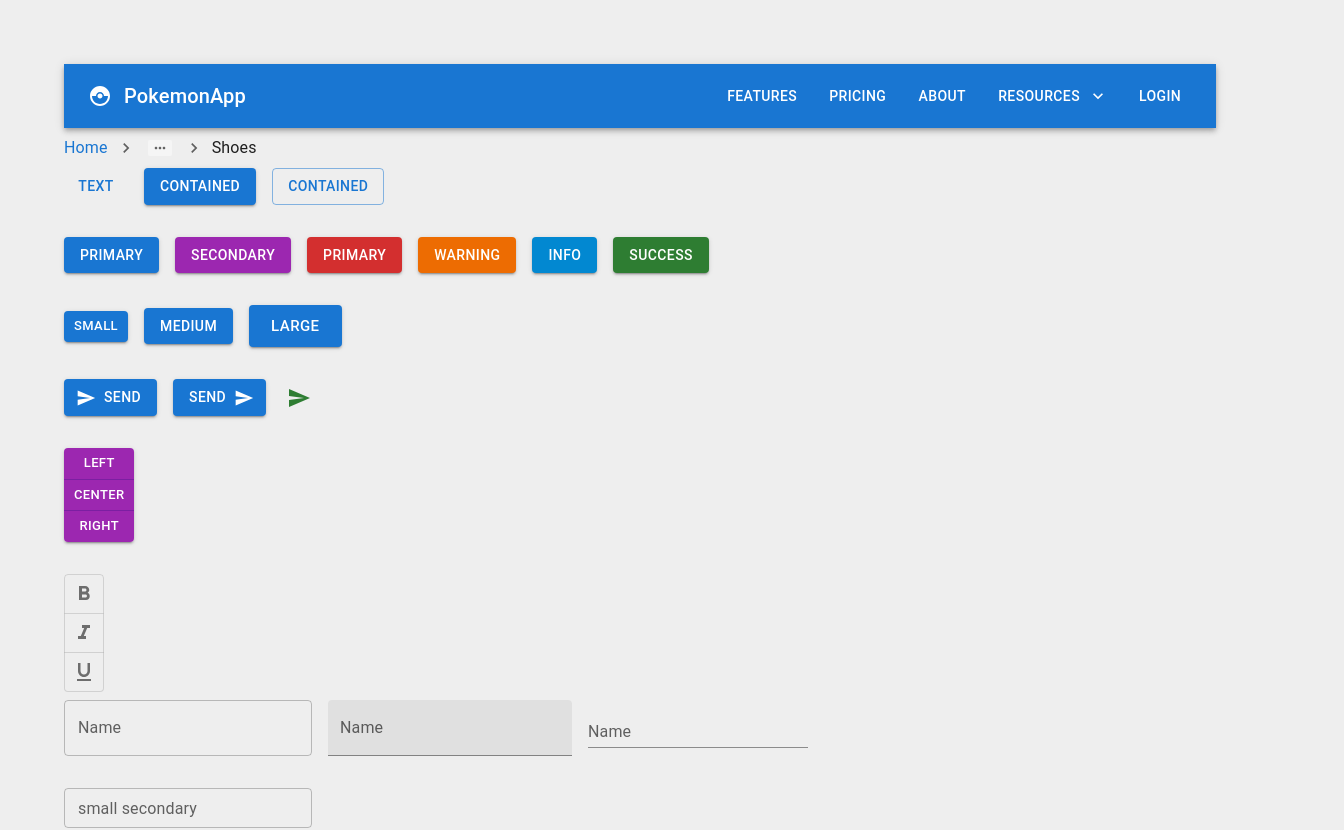
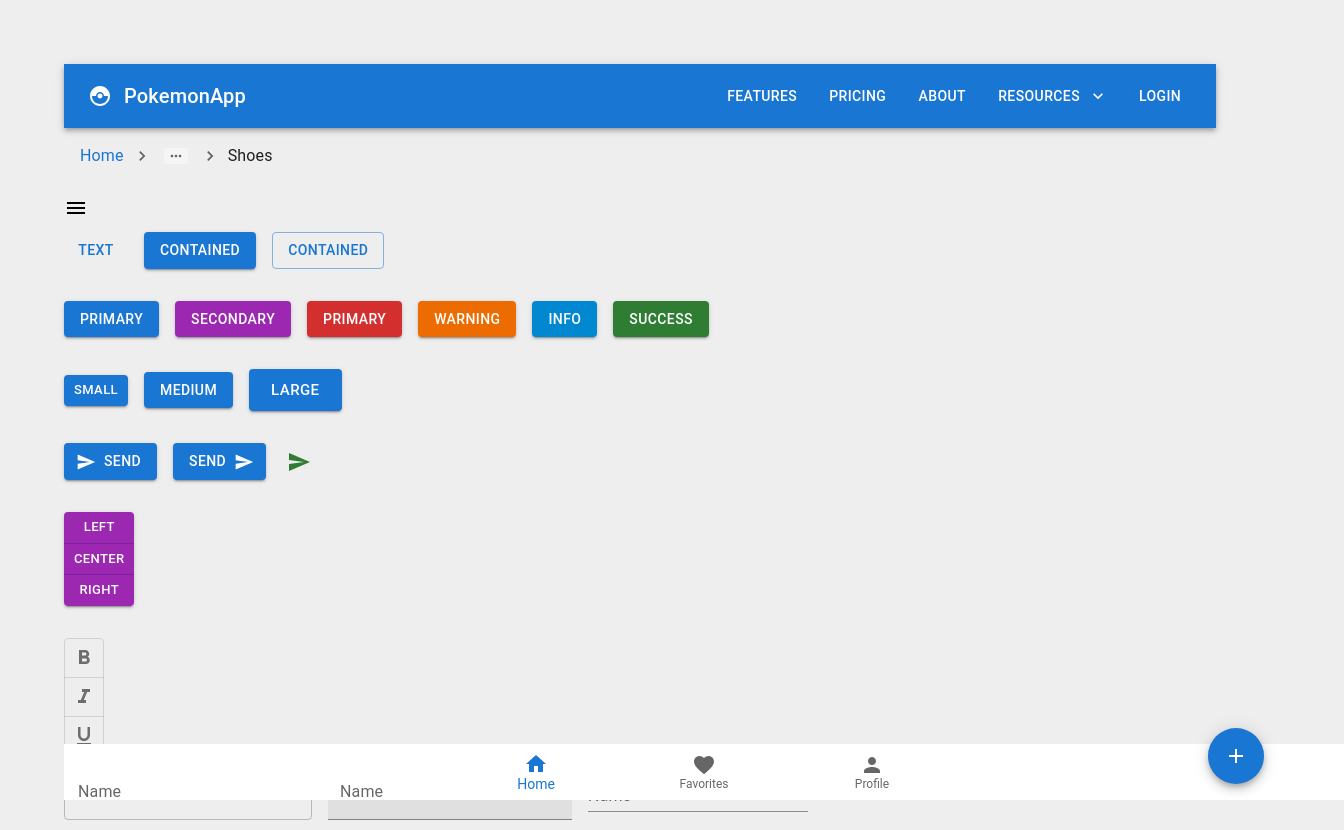
Before and after one commit to samgliu/mui-demo-basic, a React (Create React App) app: page / in a window 1280 px wide. Shown: the top 830 px of the page, 1344 px wide, since content can reach past the window. Built offline with nearby package versions, Linux system fonts and the light colour scheme.

Commit message:
feat: Adding MuiBottomNavigation MuiDrawer MuiSpeedDial following Tutorial 25-27

```diff
--- a/src/App.tsx
+++ b/src/App.tsx
@@ -15,15 +15,19 @@ import { MuiTextfield } from './components/MuiTextField';
 import { MuiNavbar } from './components/MuiNavbar';
 import { MuiLink } from './components/MuiLink';
 import MuiBreadcrumbs from './components/MuiBreadcrumbs';
+import { MuiDrawer } from './components/MuiDrawer';
+import { MuiBottomNavigation } from './components/MuiBottomNavigation';
+import { MuiSpeedDial } from './components/MuiSpeedDial';
 //import { MuiTypography } from './components/MuiTypography';
 
 function App() {
   return (
     <div className="App">
       {/* <MuiTypography /> */}
+      <MuiNavbar />
+      <MuiBreadcrumbs />
+      <MuiDrawer />
       <Stack spacing={1}>
-        <MuiNavbar />
-        <MuiBreadcrumbs />
         <MuiButton />
         <MuiTextfield />
         <MuiSelect />
@@ -38,6 +42,8 @@ function App() {
         <MuiMuiImageList />
         <MuiLink />
       </Stack>
+      <MuiBottomNavigation />
+      <MuiSpeedDial />
     </div>
   );
 }
--- /dev/null
+++ b/src/components/MuiBottomNavigation.tsx
@@ -0,0 +1,28 @@
+import { useState } from 'react';
+
+import { BottomNavigation, BottomNavigationAction } from '@mui/material';
+import HomeIcon from '@mui/icons-material/Home';
+import FavoriteIcon from '@mui/icons-material/Favorite';
+import PersonIcon from '@mui/icons-material/Person';
+
+export const MuiBottomNavigation = () => {
+  const [value, setValue] = useState(0);
+  return (
+    <BottomNavigation
+      sx={{
+        width: '100%',
+        position: 'absolute',
+        bottom: 0,
+      }}
+      value={value}
+      onChange={(event, newValue) => {
+        setValue(newValue);
+      }}
+      showLabels
+    >
+      <BottomNavigationAction label="Home" icon={<HomeIcon />} />
+      <BottomNavigationAction label="Favorites" icon={<FavoriteIcon />} />
+      <BottomNavigationAction label="Profile" icon={<PersonIcon />} />
+    </BottomNavigation>
+  );
+};
--- /dev/null
+++ b/src/components/MuiDrawer.tsx
@@ -0,0 +1,32 @@
+import { useState } from 'react';
+
+import { Box, Drawer, IconButton, Typography } from '@mui/material';
+import MenuIcon from '@mui/icons-material/Menu';
+
+export const MuiDrawer = () => {
+  const [isDrawerOpen, setIsDrawerOpen] = useState(false);
+  return (
+    <>
+      <IconButton
+        size="large"
+        edge="start"
+        color="inherit"
+        aria-label="logo"
+        onClick={() => setIsDrawerOpen(true)}
+      >
+        <MenuIcon />
+      </IconButton>
+      <Drawer
+        anchor="left"
+        open={isDrawerOpen}
+        onClose={() => setIsDrawerOpen(false)}
+      >
+        <Box p={2} width="250px" textAlign="center" role="presentation">
+          <Typography variant="h6" component="div">
+            Side Panel
+          </Typography>
+        </Box>
+      </Drawer>
+    </>
+  );
+};
--- /dev/null
+++ b/src/components/MuiSpeedDial.tsx
@@ -0,0 +1,22 @@
+import { SpeedDial, SpeedDialAction, SpeedDialIcon } from "@mui/material";
+import CopyIcon from '@mui/icons-material/FileCopyOutlined';
+import PrintIcon from '@mui/icons-material/Print';
+import ShareIcon from '@mui/icons-material/Share';
+import EditIcon from '@mui/icons-material/Edit'
+
+export const MuiSpeedDial = () => {
+  return (
+    <SpeedDial
+    ariaLabel="Navigation speed dial"
+    sx={{
+      position: 'absolute',
+      bottom: 16,
+      right: 16,
+    }}
+    icon={<SpeedDialIcon openIcon={<EditIcon />}/>}>
+      <SpeedDialAction icon={<CopyIcon />} tooltipTitle='Copy' />
+      <SpeedDialAction icon={<PrintIcon />} tooltipTitle='Print' />
+      <SpeedDialAction icon={<ShareIcon />} tooltipTitle='Share' />
+    </SpeedDial>
+  )
+}
```
